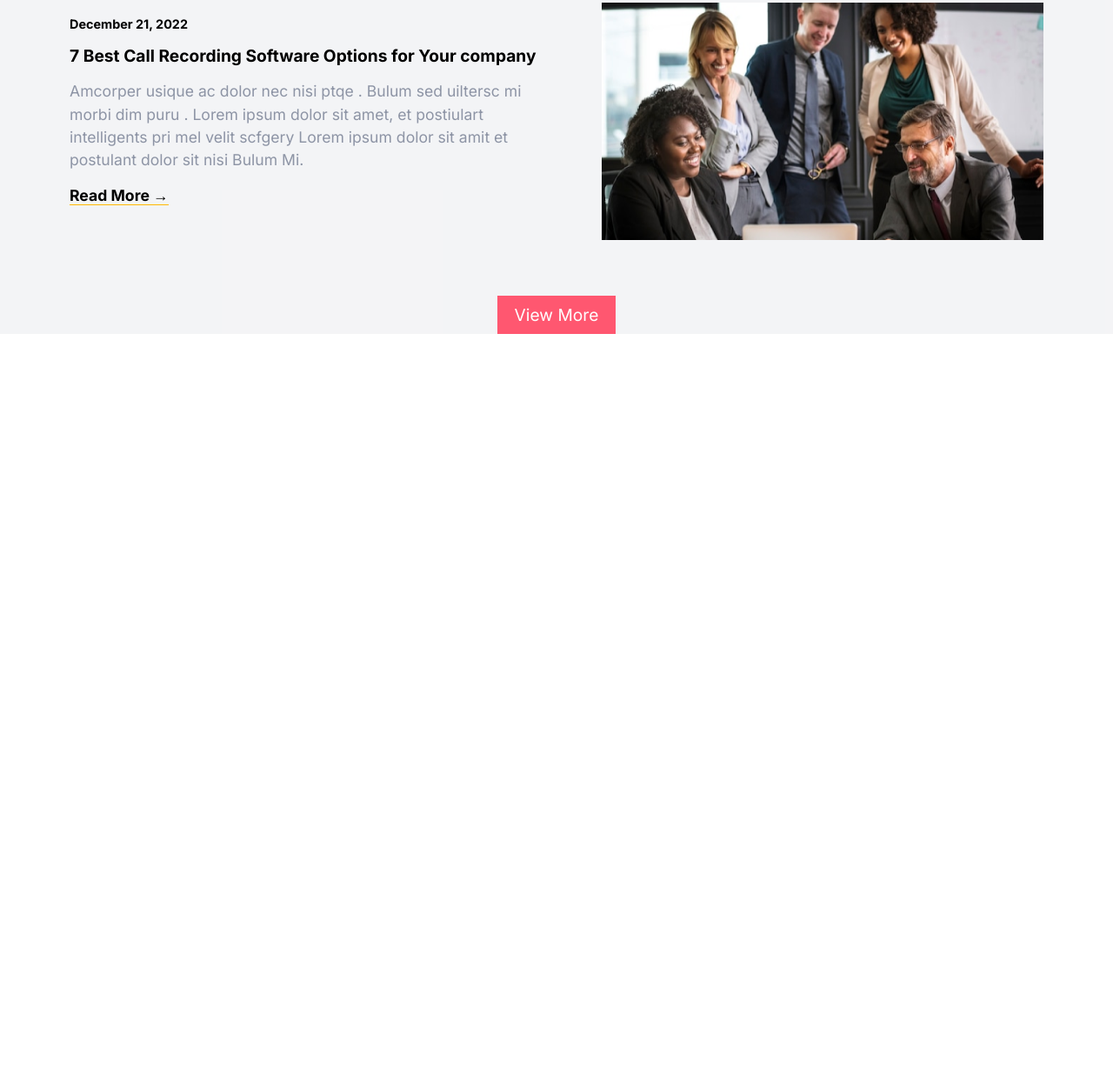
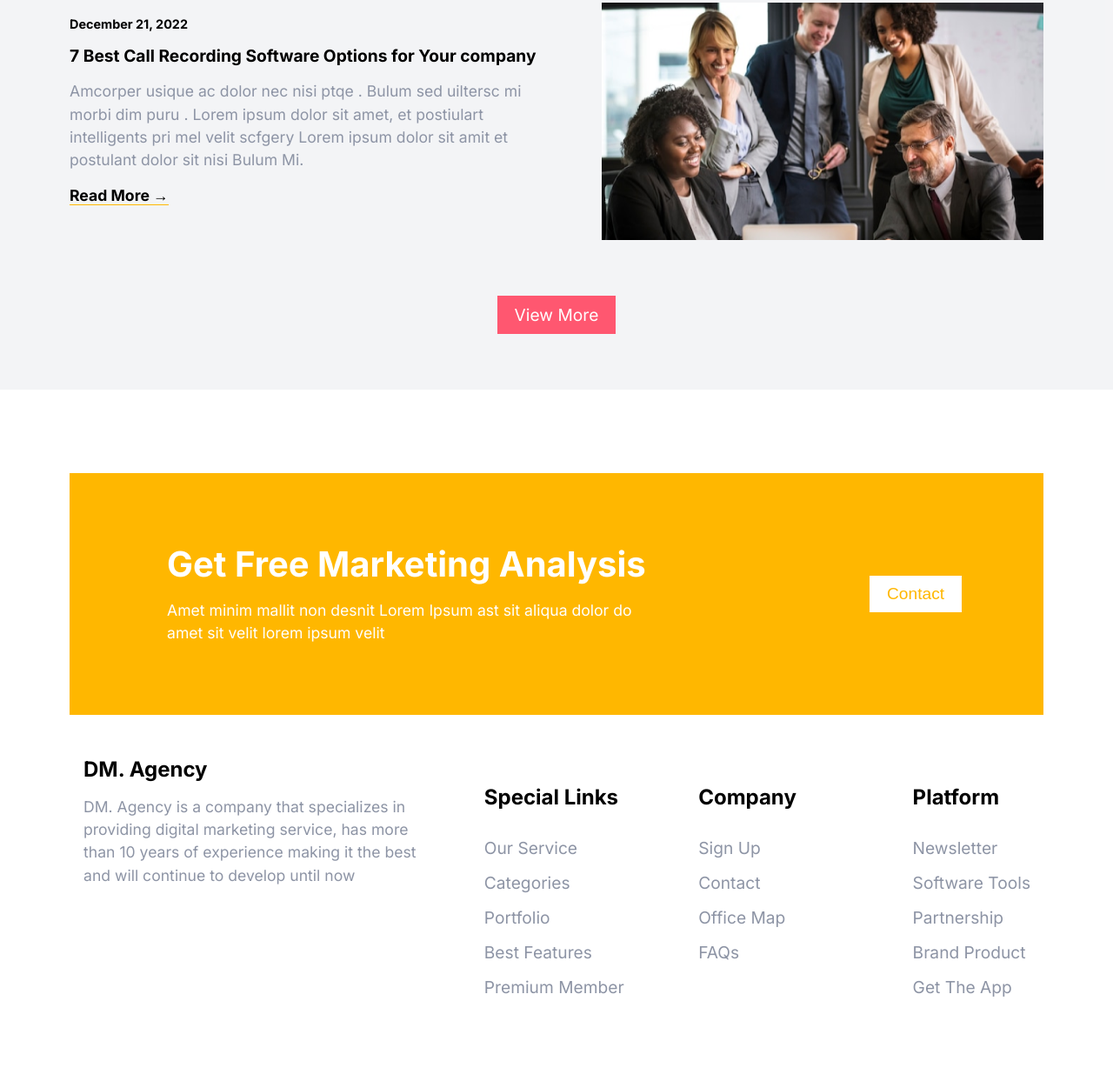
Before and after one commit to javiergraphico/practica005, a plain HTML site: page index.html in a window 1280 px wide. Shown: the part 5117-6360 px from the top of the page at 87% size. Before the commit the page ends 5501 px from the top, so only its background shows below. Drawn offline with nearby package versions, Linux system fonts and the light colour scheme.

Commit message:
fase de correcion

```diff
--- a/css/style.css
+++ b/css/style.css
@@ -652,6 +652,7 @@ h2{
   display: flex;
   justify-content: center;
   padding-top: 4rem;
+  padding-bottom: 4rem;
 }
 .blog__button{
   background-color: var(--magenta-color);
@@ -675,3 +676,108 @@ h2{
   }
 
 }
+
+/* ------footer------- */
+.footer{
+  padding-top: 6rem;
+}
+.footer__markertign{
+  background-color: var(--yellow-color);
+  padding: 2rem;
+}
+.footer__markertign__content{
+  display: flex;
+  flex-direction: column;
+}
+.footer__markertign__h3{
+  color: var(--white-color);
+  font-size: clamp(1.75rem, 5vw, 2.5rem);
+  padding-top: 3rem;
+}
+.footer__p{
+  width: 70%;
+  padding-top: 1rem;
+  font-size: 1.1rem;
+  line-height: 1.5;
+  padding-bottom: 3rem;
+  color: var(--white-color);
+
+}
+.footer__button{
+  background-color: var(--white-color);
+  font-size: 1.2rem;
+  padding: 10px 20px;
+  color: var(--yellow-color);
+  border: 0;
+  cursor: pointer;
+}
+.footer__markertign__button{
+  display: flex;
+  width: 150px;
+}
+@media (min-width: 768px){
+  .footer__markertign{
+    display: flex;
+    flex-direction: row;
+  }
+  .footer__markertign__content{
+    flex-grow: 1;
+    width: 80%;
+    padding-left: 5rem;
+  }
+  .footer__markertign__button{
+    display: flex;
+    justify-content: center;
+    align-items: center;
+    padding-right: 5rem;
+  }
+}
+/* footer container */
+.footer__container{
+  padding: 3rem 3rem 6rem 0;
+  display: grid;
+  grid-template-columns: repeat(1fr);
+}
+.footer__logo{
+  font-size: clamp(1rem, 5vw, 1.5rem);
+  padding-bottom: 1rem;
+}
+.footer__logo__p{
+  font-size: 1.1rem;
+  line-height: 1.5;
+  padding-bottom: .7rem;
+  color: var(--gray-color-normal)
+}
+.footer__content__item{
+  padding: 0 1rem;
+}
+.footer__content__h3{
+  font-size: clamp(1rem, 5vw, 1.5rem);
+  padding-top: 2rem;
+
+}
+.footer__content__ul{
+  padding-top: 1rem;
+}
+.footer__content__li{
+  padding-top: 1rem;
+}
+.footer__content__a{
+  font-size: clamp(1rem, 5vw, 1.2rem);
+  color: var(--gray-color-normal);
+
+}
+@media (min-width: 678px){
+  .footer__container{
+    display: grid;
+    grid-template-columns: repeat(2, 1fr);
+    gap: 2rem;
+  }
+}
+@media (min-width: 900px){
+  .footer__container{
+    display: grid;
+    grid-template-columns: 40% 20% 20% 20%;
+    gap: 2rem;
+  }
+}
--- a/index.html
+++ b/index.html
@@ -3,7 +3,7 @@
 <head>
   <meta charset="UTF-8">
   <meta name="viewport" content="width=device-width, initial-scale=1.0">
-  <title>Document</title>
+  <title>Landing Markerting</title>
 
   <!-- Google Fonts -->
   <link href="https://fonts.googleapis.com/css2?family=Inter:wght@300;400;700&display=swap" rel="stylesheet">
@@ -318,6 +318,89 @@
 
 
     </main>
+    <footer class="footer contenedor">
+      <div class="footer__markertign">
+        <div class="footer__markertign__content">
+          <h3 class="footer__markertign__h3">Get Free Marketing Analysis</h3>
+          <p class="footer__p">Amet minim mallit non desnit Lorem Ipsum ast sit aliqua dolor do amet sit velit lorem ipsum velit</p>
+        </div>
+        <div class="footer__markertign__button">
+          <button class="footer__button">Contact</button>
+        </div>
+      </div>
+
+      <div class="footer__container">
+        <div class="footer__content__item">
+          <h3 class="footer__logo">DM. Agency</h3>
+          <p class="footer__logo__p">DM. Agency is a company that specializes in providing digital marketing service, has more than 10 years of experience making it the best and will continue to develop until now</p>
+        </div>
+
+        <div class="footer__content__item">
+          <h3 class="footer__content__h3">Special Links</h3>
+          <ul class="footer__content__ul">
+            <li class="footer__content__li">
+              <a class="footer__content__a" href="#">Our Service</a>
+            </li>
+            <li class="footer__content__li">
+              <a class="footer__content__a" href="#">Categories</a>
+            </li>
+            <li class="footer__content__li">
+              <a class="footer__content__a" href="#">Portfolio</a>
+            </li>
+            <li class="footer__content__li">
+              <a class="footer__content__a" href="#">Best Features</a>
+            </li>
+            <li class="footer__content__li">
+              <a class="footer__content__a" href="#">Premium Member</a>
+            </li>
+          </ul>
+        </div>
+
+        <div class="footer__content__item">
+          <h3 class="footer__content__h3">Company</h3>
+          <ul class="footer__content__ul">
+            <li class="footer__content__li">
+              <a class="footer__content__a" href="#">Sign Up</a>
+            </li>
+            <li class="footer__content__li">
+              <a class="footer__content__a" href="#">Contact</a>
+            </li>
+            <li class="footer__content__li">
+              <a class="footer__content__a" href="#">Office Map</a>
+            </li>
+            <li class="footer__content__li">
+              <a class="footer__content__a" href="#">FAQs</a>
+            </li>
+
+          </ul>
+        </div>
+
+        <div class="footer__content__item">
+          <h3 class="footer__content__h3">Platform</h3>
+          <ul class="footer__content__ul">
+            <li class="footer__content__li">
+              <a class="footer__content__a" href="#">Newsletter</a>
+            </li>
+            <li class="footer__content__li">
+              <a class="footer__content__a" href="#">Software Tools</a>
+            </li>
+            <li class="footer__content__li">
+              <a class="footer__content__a" href="#">Partnership</a>
+            </li>
+            <li class="footer__content__li">
+              <a class="footer__content__a" href="#">Brand Product</a>
+            </li>
+            <li class="footer__content__li">
+              <a class="footer__content__a" href="#">Get The App</a>
+            </li>
+
+          </ul>
+        </div>
+
+
+      </div>
+
+    </footer>
 
 
 
```
